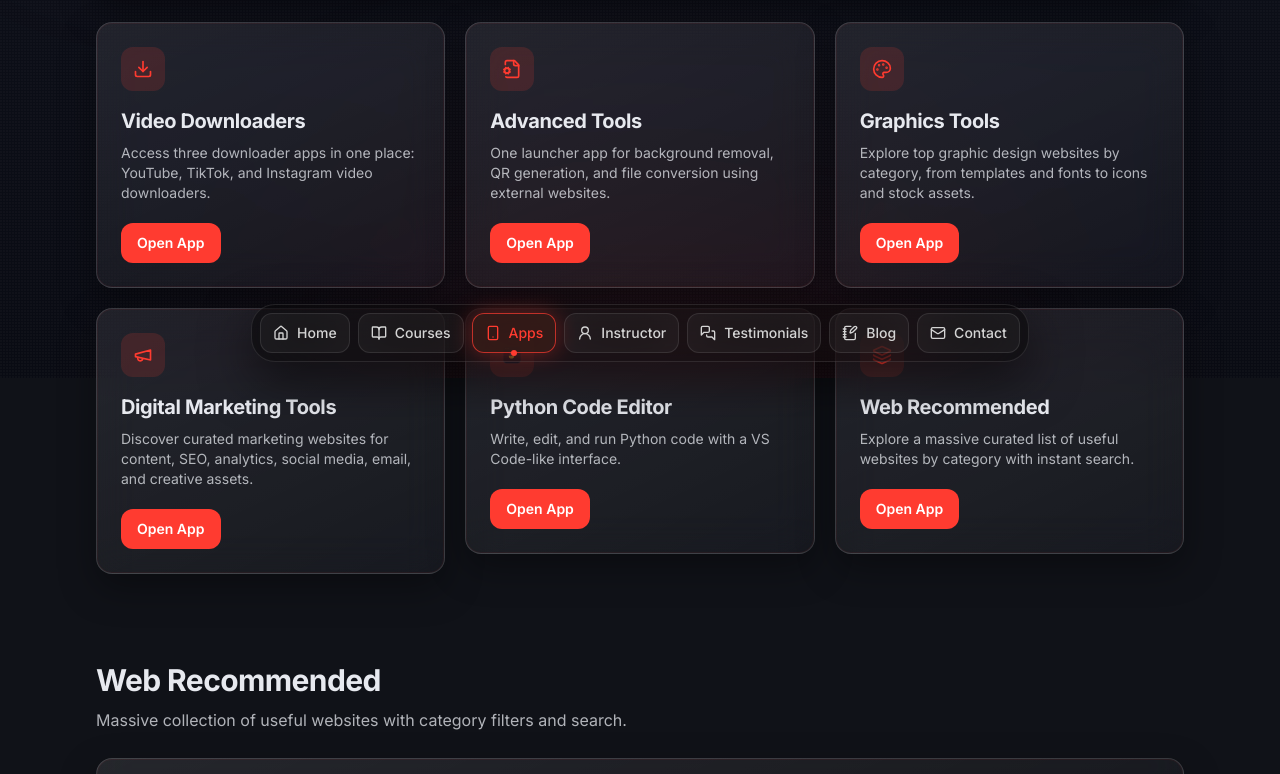
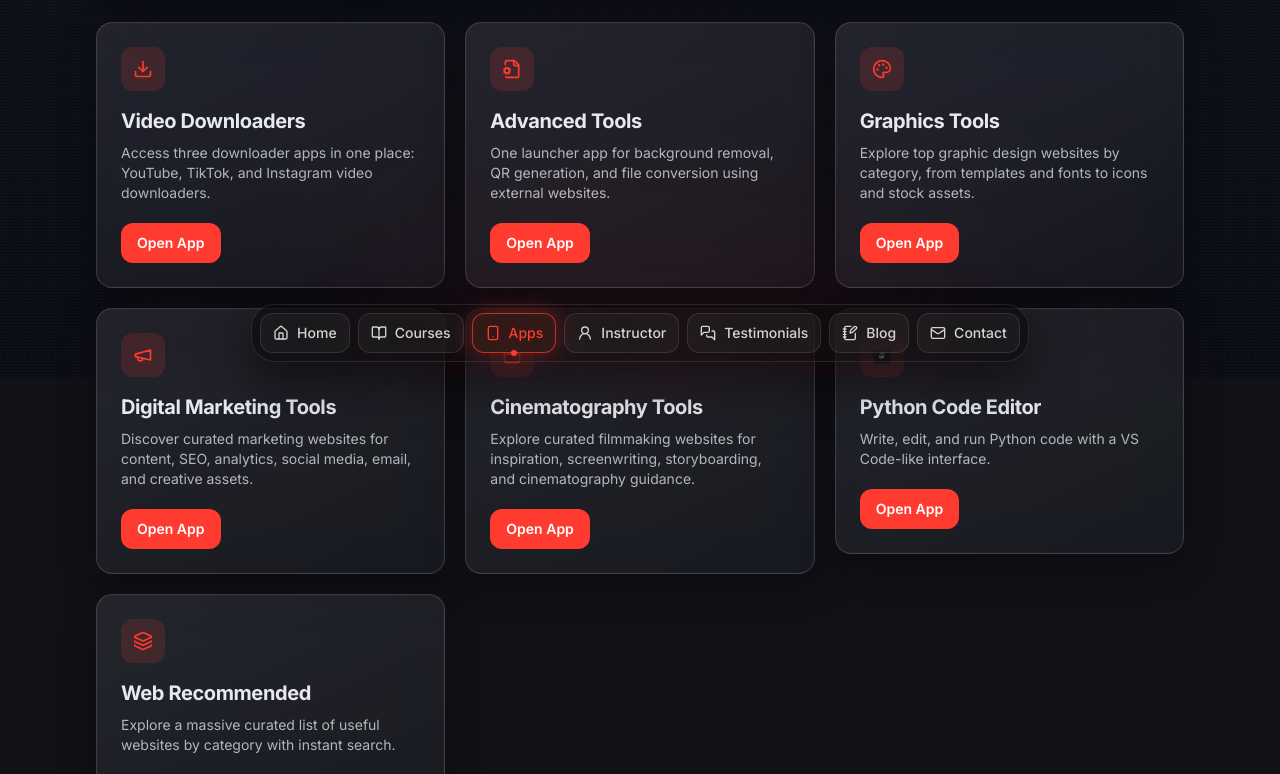
Before and after one commit to Fraol2728/devfraolweb, a React (Vite) app: page /apps in a window 1280 px wide. Shown: the part 422-1196 px from the top of the page. Built offline with nearby package versions, Linux system fonts and the light colour scheme.

Commit message:
Add Cinematography Tools app with curated filmmaking resources

```diff
--- a/src/data/apps.js
+++ b/src/data/apps.js
@@ -1,4 +1,5 @@
 import {
+  Clapperboard,
   Palette,
   Download,
   FileCog,
@@ -79,6 +80,24 @@ export const appDetailPages = [
     resources: [
       { name: "Graphics Tools", link: "/apps/graphics-tools" },
       { name: "Web Recommended", link: "/apps/web-recommended" },
+    ],
+  },
+  {
+    id: "cinematography-tools",
+    route: "/apps/cinematography-tools",
+    name: "Cinematography Tools",
+    description: "Explore curated filmmaking websites for inspiration, screenwriting, storyboarding, and cinematography guidance.",
+    category: "Filmmaking",
+    icon: Clapperboard,
+    features: [
+      "Browse cinematography resources grouped into practical filmmaking categories.",
+      "Open trusted external filmmaking websites in one click.",
+      "Quick access to learning, scriptwriting, storyboarding, and lighting/camera guides.",
+      "Simple launcher layout to speed up pre-production research workflows.",
+    ],
+    resources: [
+      { name: "Digital Marketing Tools", link: "/apps/digital-marketing-tools" },
+      { name: "Graphics Tools", link: "/apps/graphics-tools" },
     ],
   },
   {
--- /dev/null
+++ b/src/features/apps/CinematographyTools.jsx
@@ -0,0 +1,140 @@
+import { motion } from "framer-motion";
+import { ArrowUpRight, BookOpen, Camera, Clapperboard, Lightbulb, ScrollText } from "lucide-react";
+
+const cinematographyCategories = [
+  {
+    id: "learning-inspiration",
+    title: "Learning & Inspiration",
+    icon: BookOpen,
+    apps: [
+      {
+        id: "shotdeck",
+        name: "ShotDeck",
+        description: "High-quality movie stills (limited free).",
+        link: "https://shotdeck.com/",
+      },
+      {
+        id: "film-grab",
+        name: "Film Grab",
+        description: "Cinematic frames from thousands of films.",
+        link: "https://film-grab.com/",
+      },
+      {
+        id: "no-film-school",
+        name: "No Film School",
+        description: "Tutorials, gear reviews, filmmaker tips.",
+        link: "https://nofilmschool.com/",
+      },
+    ],
+  },
+  {
+    id: "screenwriting",
+    title: "Screenwriting",
+    icon: ScrollText,
+    apps: [
+      {
+        id: "celtx",
+        name: "Celtx",
+        description: "Free scriptwriting and pre-production.",
+        link: "https://www.celtx.com/",
+      },
+      {
+        id: "writerduet",
+        name: "WriterDuet",
+        description: "Collaborative screenplay writing.",
+        link: "https://www.writerduet.com/",
+      },
+    ],
+  },
+  {
+    id: "storyboarding",
+    title: "Storyboarding",
+    icon: Clapperboard,
+    apps: [
+      {
+        id: "storyboard-that",
+        name: "Storyboard That",
+        description: "Free storyboard creator.",
+        link: "https://www.storyboardthat.com/",
+      },
+      {
+        id: "boords",
+        name: "Boords",
+        description: "Professional storyboarding tool (free trial).",
+        link: "https://boords.com/",
+      },
+    ],
+  },
+  {
+    id: "lighting-camera-guides",
+    title: "Lighting & Camera Guides",
+    icon: Lightbulb,
+    apps: [
+      {
+        id: "indiewire-filmmaking",
+        name: "IndieWire Filmmaking",
+        description: "Cinematography insights.",
+        link: "https://www.indiewire.com/c/filmmaking/",
+      },
+      {
+        id: "cinematography-forum",
+        name: "Cinematography.com",
+        description: "Forum for filmmakers.",
+        link: "https://cinematography.com/",
+      },
+    ],
+  },
+];
+
+export const CinematographyTools = () => {
+  return (
+    <article className="rounded-2xl border border-border/70 bg-card/45 p-5 backdrop-blur-xl">
+      <h3 className="text-xl font-bold text-foreground">Cinematography Tools</h3>
+      <p className="mt-2 text-sm text-foreground/70">Explore categories below. Each app opens the official website in a new tab.</p>
+
+      <div className="mt-5 space-y-5">
+        {cinematographyCategories.map((category, categoryIndex) => {
+          const CategoryIcon = category.icon;
+
+          return (
+            <section key={category.id} className="rounded-xl border border-border/70 bg-background/30 p-4">
+              <div className="flex items-center gap-2">
+                <span className="inline-flex rounded-lg bg-[#FF3B30]/15 p-2 text-[#FF3B30]">
+                  <CategoryIcon className="h-4 w-4" />
+                </span>
+                <h4 className="text-sm font-semibold text-foreground">{category.title}</h4>
+              </div>
+
+              <div className="mt-3 grid gap-3 md:grid-cols-2 xl:grid-cols-3">
+                {category.apps.map((app, appIndex) => (
+                  <motion.a
+                    key={app.id}
+                    href={app.link}
+                    target="_blank"
+                    rel="noreferrer"
+                    initial={{ opacity: 0, y: 16 }}
+                    animate={{ opacity: 1, y: 0 }}
+                    transition={{ delay: categoryIndex * 0.05 + appIndex * 0.04 }}
+                    className="group rounded-xl border border-border/70 bg-background/35 p-4 transition hover:border-[#FF3B30]/70"
+                  >
+                    <h5 className="text-sm font-semibold text-foreground">{app.name}</h5>
+                    <p className="mt-1 text-xs text-foreground/70">{app.description}</p>
+                    <span className="mt-3 inline-flex items-center gap-1 text-xs font-semibold text-[#FF3B30]">
+                      Open website
+                      <ArrowUpRight className="h-3.5 w-3.5" />
+                    </span>
+                  </motion.a>
+                ))}
+              </div>
+            </section>
+          );
+        })}
+      </div>
+
+      <div className="mt-5 inline-flex items-center gap-1 rounded-lg border border-border/70 bg-background/20 px-3 py-1.5 text-xs text-foreground/70">
+        <Camera className="h-3.5 w-3.5 text-[#FF3B30]" />
+        Curated for filmmakers, DPs, and visual storytellers.
+      </div>
+    </article>
+  );
+};
--- a/src/pages/AppDetail.jsx
+++ b/src/pages/AppDetail.jsx
@@ -6,12 +6,14 @@ import { VideoDownloader } from "@/features/apps/VideoDownloader";
 import { AdvancedTools } from "@/features/apps/AdvancedTools";
 import { GraphicsTools } from "@/features/apps/GraphicsTools";
 import { DigitalMarketingTools } from "@/features/apps/DigitalMarketingTools";
+import { CinematographyTools } from "@/features/apps/CinematographyTools";
 
 const appComponentMap = {
   "video-downloaders": VideoDownloader,
   "advanced-tools": AdvancedTools,
   "graphics-tools": GraphicsTools,
   "digital-marketing-tools": DigitalMarketingTools,
+  "cinematography-tools": CinematographyTools,
 };
 
 export const AppDetail = () => {
```
